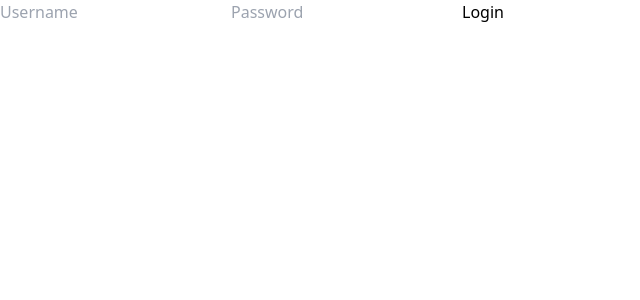
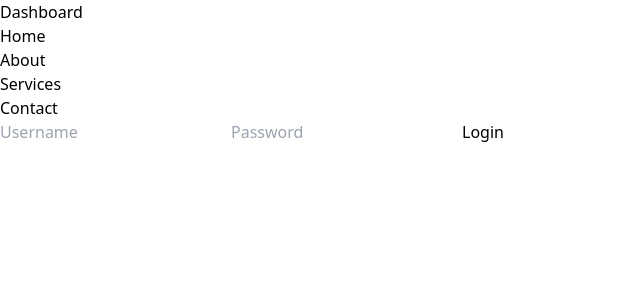
Before and after one commit to Kuwar20/backend-p, a React (Vite) app in the folder 21-comBasedLearning/Role-based-access-control/frontend/: page /login in a window 1280 px wide. Shown: the top 300 px of the page, without its empty margins (0-640 px from the left). Built offline with nearby package versions, Linux system fonts and the light colour scheme.

Commit message:
Add Navbarlist component for displaying navigation links

```diff
--- a/21-comBasedLearning/Role-based-access-control/frontend/src/App.jsx
+++ b/21-comBasedLearning/Role-based-access-control/frontend/src/App.jsx
@@ -10,11 +10,13 @@ import Feature from './pages/Feature';
 import Home from './pages/Home';
 import Ssp10 from './pages/Ssp10';
 import Localstorage from './pages/Localstorage';
+import Navbarlist from './components/Navbarlist';
 
 function App() {
   return (
     <AuthProvider>
       <Router>
+        <Navbarlist />
         <Routes>
           <Route path="/login" element={<Login />} />
           <Route path="/" element={<PrivateRoute />}>
--- a/21-comBasedLearning/Role-based-access-control/frontend/src/components/Navbar.jsx
+++ b/21-comBasedLearning/Role-based-access-control/frontend/src/components/Navbar.jsx
@@ -1,11 +1,18 @@
 import React from 'react';
 
-const Navbar = () => {
+const Navbar = ({links}) => {
   return (
     <div className="flex justify-between items-center bg-gray-100 p-4 shadow-md">
       <h1 className="text-xl font-semibold">Dashboard</h1>
       <div>
         {/* Add user profile or notifications here */}
+        <ul className="flex space-x-4">
+          {links.map((link, index) => (
+            <li key={index}>
+              <a href={link.url}>{link.label}</a>
+            </li>
+          ))}
+        </ul>
       </div>
     </div>
   );
--- /dev/null
+++ b/21-comBasedLearning/Role-based-access-control/frontend/src/components/Navbarlist.jsx
@@ -0,0 +1,19 @@
+import React from 'react'
+import Navbar from './Navbar';
+
+const Navbarlist = () => {
+    const links = [
+        { label: 'Home', url: '/' },
+        { label: 'About', url: '/about' },
+        { label: 'Services', url: '/services' },
+        { label: 'Contact', url: '/contact' },
+    ];
+
+    return (
+        <div>
+            <Navbar links={links} />
+        </div>
+    )
+}
+
+export default Navbarlist
```
